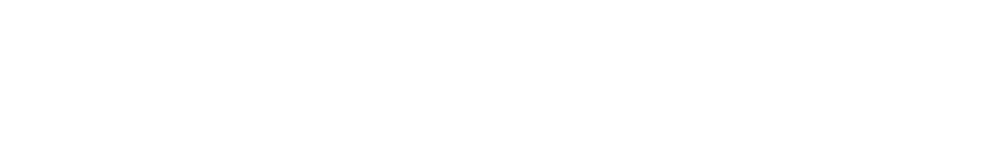
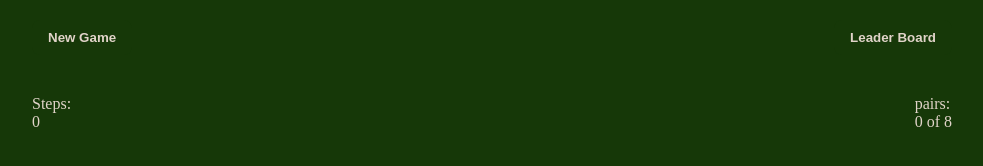
Before and after one commit to alenaKaluta/memory-game, a plain HTML site: page index.html in a window 1280 px wide. Shown: the whole page, without its empty margins (148-1131 px from the left). Drawn offline with Linux system fonts and the light colour scheme; a web font is replaced by a local one.

Commit message:
feat: add elements dynamically

```diff
--- a/index.html
+++ b/index.html
@@ -5,8 +5,12 @@
     <meta name="viewport" content="width=device-width, initial-scale=1.0">
     <title>Pharm memory game</title>
     <link rel="icon" href="assets/ico/game-ico.ico">
+    <link rel="preconnect" href="https://fonts.googleapis.com">
+    <link rel="preconnect" href="https://fonts.gstatic.com" crossorigin>
+    <link href="https://fonts.googleapis.com/css2?family=New+Rocker&display=swap" rel="stylesheet">
+    <link rel="stylesheet" href="styles.css">
 </head>
 <body>
-
+    <script src="index.js"></script>
 </body>
 </html>
--- a/index.js
+++ b/index.js
@@ -0,0 +1,65 @@
+const cardValues = [
+    'assets/cards-img/capsules',
+    'assets/cards-img/dragee',
+    'assets/cards-img/ingections',
+    'assets/cards-img/ointment',
+    'assets/cards-img/powder',
+    'assets/cards-img/spray',
+    'assets/cards-img/suppositories',
+    'assets/cards-img/tablets'
+];
+
+const cards = [...cardValues, ...cardValues];
+
+
+function shuffle(array) {
+  for (let i = array.length - 1; i > 0; i--) {
+    let j = Math.floor(Math.random() * (i + 1));
+    [array[i], array[j]] = [array[j], array[i]];
+  }
+  return array;
+}
+
+function createElement(tag, className, text) {
+    const node = document.createElement(tag);
+    if (className) {
+        node.classList.add(className);
+    }
+    if (text !== undefined && text !== null) node.textContent = text;
+    return node;
+}
+
+const body = document.body;
+const gameContainer = createElement('div', 'game-container');
+
+const header = createElement('header', 'header');
+const newGameBtn = createElement('button', 'button', 'New Game');
+const leaderBoardBtn = createElement('button', 'button', 'Leader Board');
+
+header.appendChild(newGameBtn);
+header.appendChild(leaderBoardBtn);
+gameContainer.appendChild(header);
+
+const gameBoard = createElement('div', 'game-board');
+gameContainer.appendChild(gameBoard);
+
+const footer = createElement('footer', 'footer');
+
+const stepBox = createElement('div', 'stat-wrapper');
+const stepName = createElement('p', 'stat-label', 'Steps: ');
+const stepCount = createElement('p', 'stat-value', '0');
+stepBox.appendChild(stepName);
+stepBox.appendChild(stepCount);
+
+const pairsBox = createElement('div', 'stat-wrapper');
+const pairsName = createElement('p', 'stat-label', 'pairs: ');
+const pairsCount = createElement('p', 'stat-value', '0 of 8');
+pairsBox.appendChild(pairsName);
+pairsBox.appendChild(pairsCount);
+
+footer.appendChild(stepBox);
+footer.appendChild(pairsBox);
+
+gameContainer.appendChild(footer);
+
+body.appendChild(gameContainer);
--- a/styles.css
+++ b/styles.css
@@ -0,0 +1,65 @@
+@font-face {
+    font-family: "New Rocker", system-ui;
+    font-weight: 400;
+    font-style: normal;
+     src: url("assets/fonts/NewRocker-Regular.ttf");
+}
+
+* {
+    box-sizing: border-box;
+    margin: 0;
+    padding: 0;
+}
+
+html {
+    font-size: 10px;
+    scroll-behavior: smooth;
+}
+
+body {
+    height: 100vh;
+    font-size: 1.6rem;
+    background-color: #163808;
+    color: #E1D4C9;
+}
+
+img {
+    object-fit: contain;
+}
+
+.game-container {
+    max-width: 1000px;
+    margin: 0 auto;
+}
+
+.header {
+    padding: 20px 40px;
+    display: flex;
+    justify-content: space-between;
+    align-items: center;
+    flex-wrap: wrap;
+}
+
+.button {
+    background-color: #163808;
+    color: #E1D4C9;
+    border: none;
+    border-radius: 8px;
+    padding: 10px 16px;
+    cursor: pointer;
+    transition: transform 0.1s, background 0.2s, box-shadow 0.2s;
+    font-weight: 600;
+}
+
+.button:hover {
+  background: #405936;
+  box-shadow: 0 0 12px rgba(59, 130, 246, 0.5);
+}
+
+.footer {
+    padding: 20px 40px;
+    display: flex;
+    justify-content: space-between;
+    align-items: center;
+    flex-wrap: wrap;
+}
```
Also changed, not shown: assets/cards-img/capsules.jpg (added), assets/cards-img/dragee.jpg (added), assets/cards-img/injections.jpg (added), assets/cards-img/ointment.jpg (added), assets/cards-img/powder.jpg (added), assets/cards-img/spray.jpg (added), assets/cards-img/suppositories.jpg (added), assets/cards-img/tablets.jpg (added).
